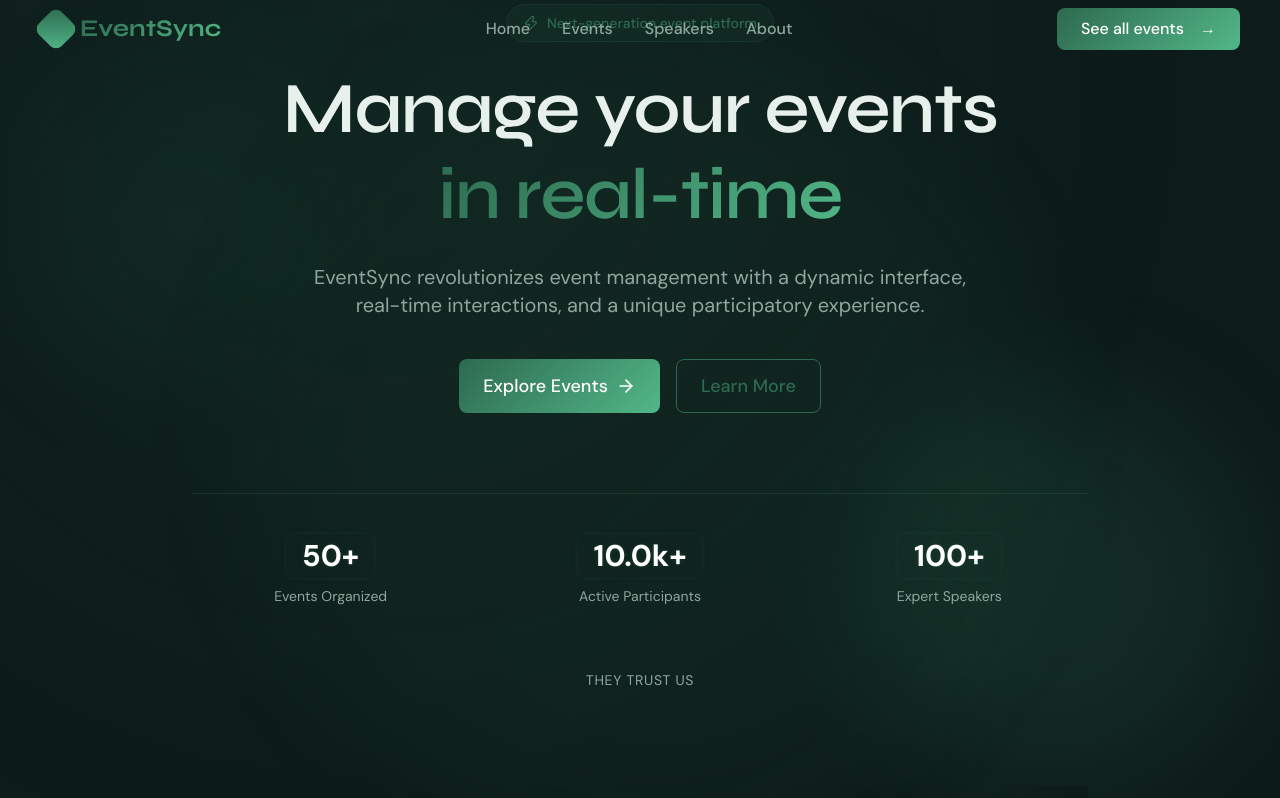
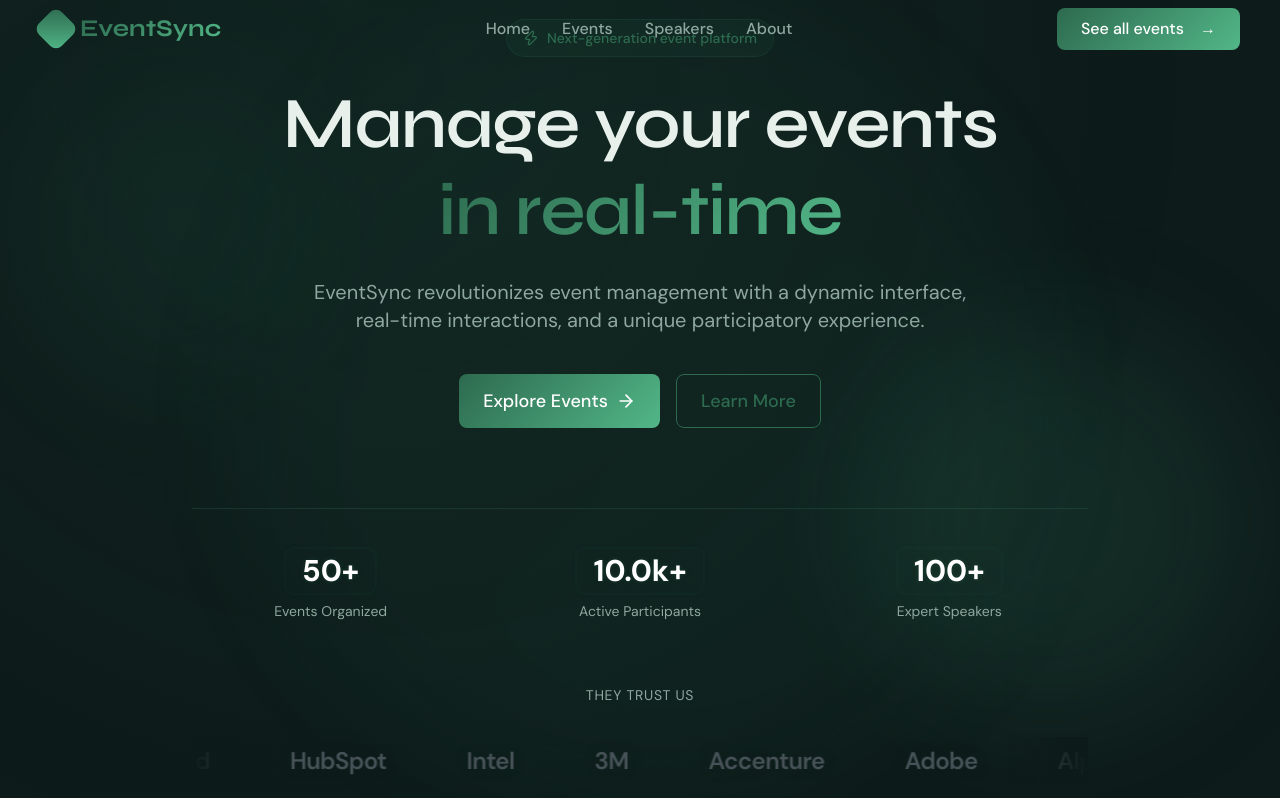
Before and after one commit to FullStack-Collective/event-sync-frontend, a Next.js app: page / in a window 1280 px wide. Shown: the top 798 px of the page. Built offline with nearby package versions, Linux system fonts and the light colour scheme.

Commit message:
refactor(public-hero-section): reduce all bottom space of PartnerCarousel

```diff
--- a/src/components/ui/PartnerCarousel.tsx
+++ b/src/components/ui/PartnerCarousel.tsx
@@ -36,13 +36,11 @@ export function PartnerCarousel() {
     if (!scroller) return;
 
     let startTime: number | null = null;
-    const speed = 40; // pixels par seconde - ajuste pour plus ou moins de rapidité
-
+    const speed = 30;
     const animate = (timestamp: number) => {
       if (!startTime) startTime = timestamp;
       const elapsed = (timestamp - startTime) / 1000;
 
-      // Défilement continu vers la droite
       scrollPosRef.current = (scrollPosRef.current + speed * 0.016) % (scroller.scrollWidth / 2);
 
       if (scroller) {
@@ -65,7 +63,7 @@ export function PartnerCarousel() {
   const allPartners = [...partners, ...partners];
 
   return (
-    <div className="w-full overflow-hidden py-8 mt-16">
+    <div className="w-full overflow-hidden pt-2">
       <div className="relative">
         {/* Gradient fade left */}
         <div className="absolute left-0 top-0 bottom-0 w-20 bg-gradient-to-r from-bg to-transparent z-10 pointer-events-none" />
```
